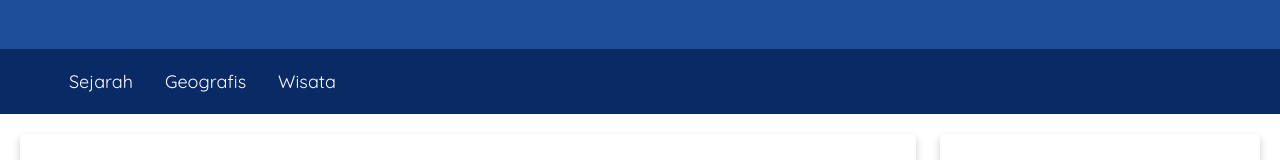
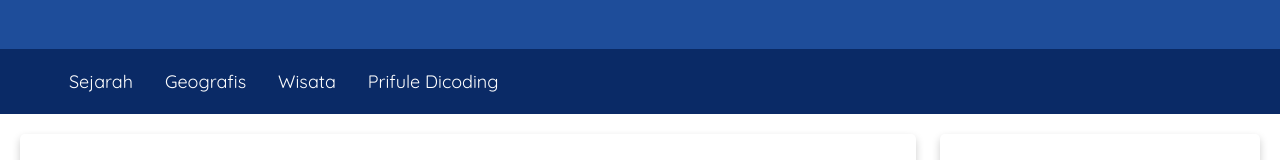
Before and after one commit to Kay313115/Kota-Surakarta, a plain HTML site: page index.html in a window 1280 px wide. Shown: the part 220-380 px from the top of the page. Drawn offline with Linux system fonts and the light colour scheme.

Commit message:
Add profile link to navigation menu

```diff
--- a/index.html
+++ b/index.html
@@ -31,6 +31,7 @@
             <li>
                 <a href="#Wisata">Wisata</a>
             </li>
+             <li><a href="https://www.dicoding.com/users/diki_dwi_nugroho62ne">Prifule Dicoding</a></li>
         </ul>
     </nav>
 
```
